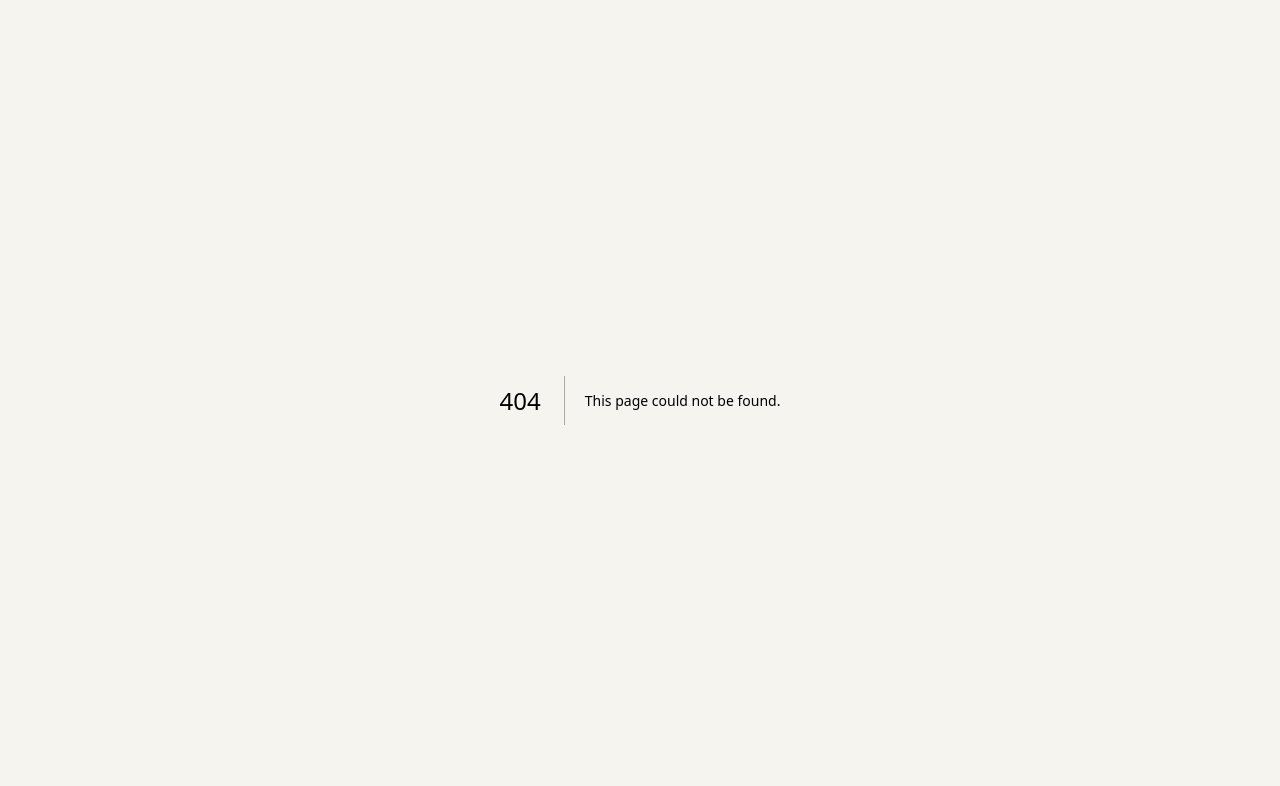
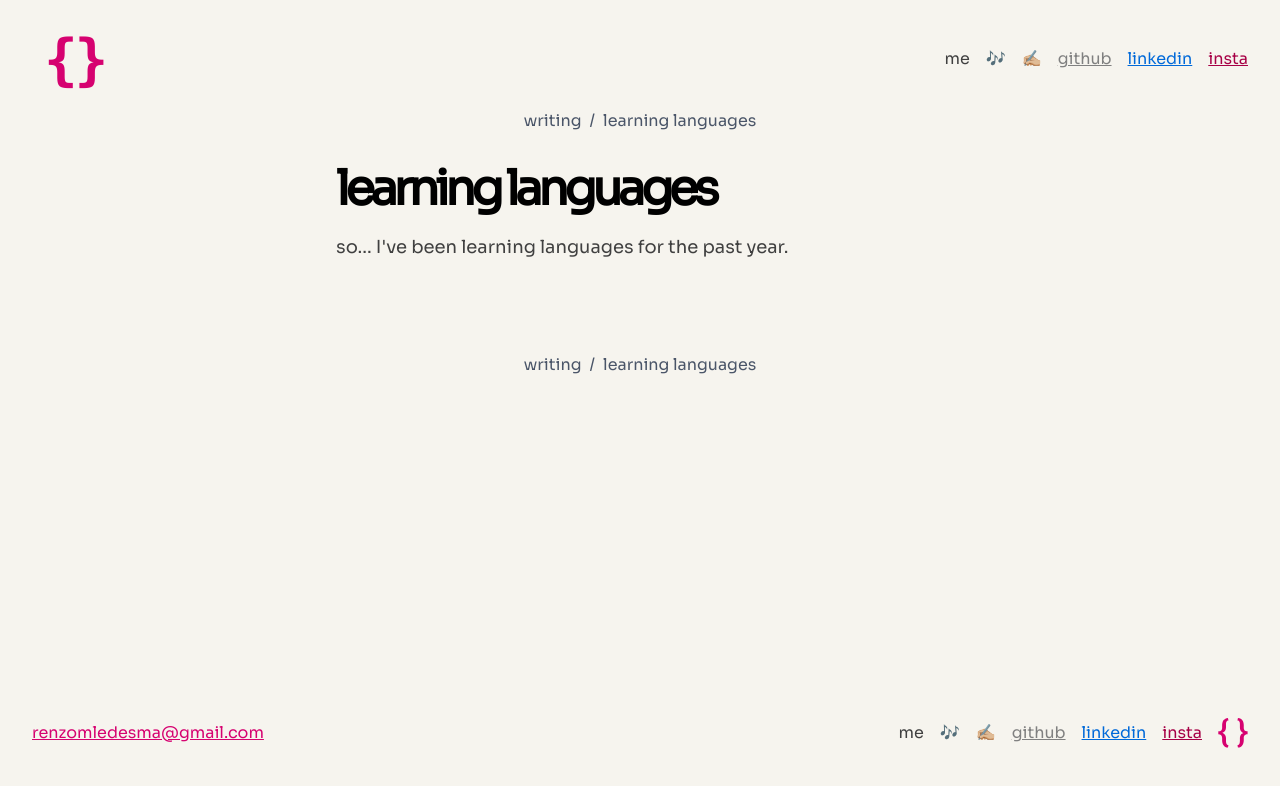
Before and after one commit to renzol2/portfolio, a Next.js app: page /writing/learning-languages in a window 1280 px wide. Before the commit this address had no page. Shown: the top 786 px of the page. Built offline with nearby package versions, Linux system fonts and the light colour scheme; a small style sheet from the web is missing.

Commit message:
Add new post

```diff
--- /dev/null
+++ b/pages/writing/learning-languages.mdx
@@ -0,0 +1,12 @@
+import WritingPageLayout from '../../components/WritingPageLayout.tsx';
+
+export const meta = {
+    title: 'learning languages',
+}
+
+## learning languages
+
+so... I've been learning languages for the past year.
+
+
+export default ({ children }) => <WritingPageLayout meta={meta}>{children}</WritingPageLayout>
```
